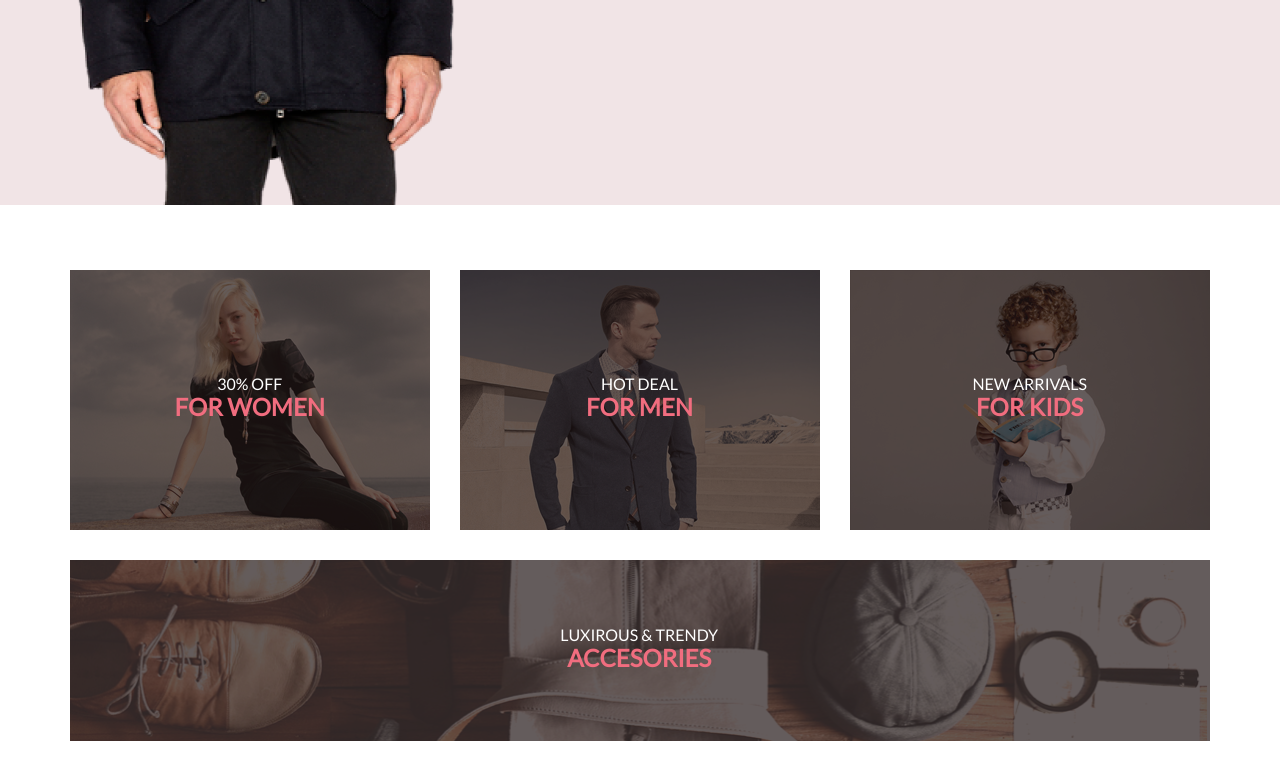
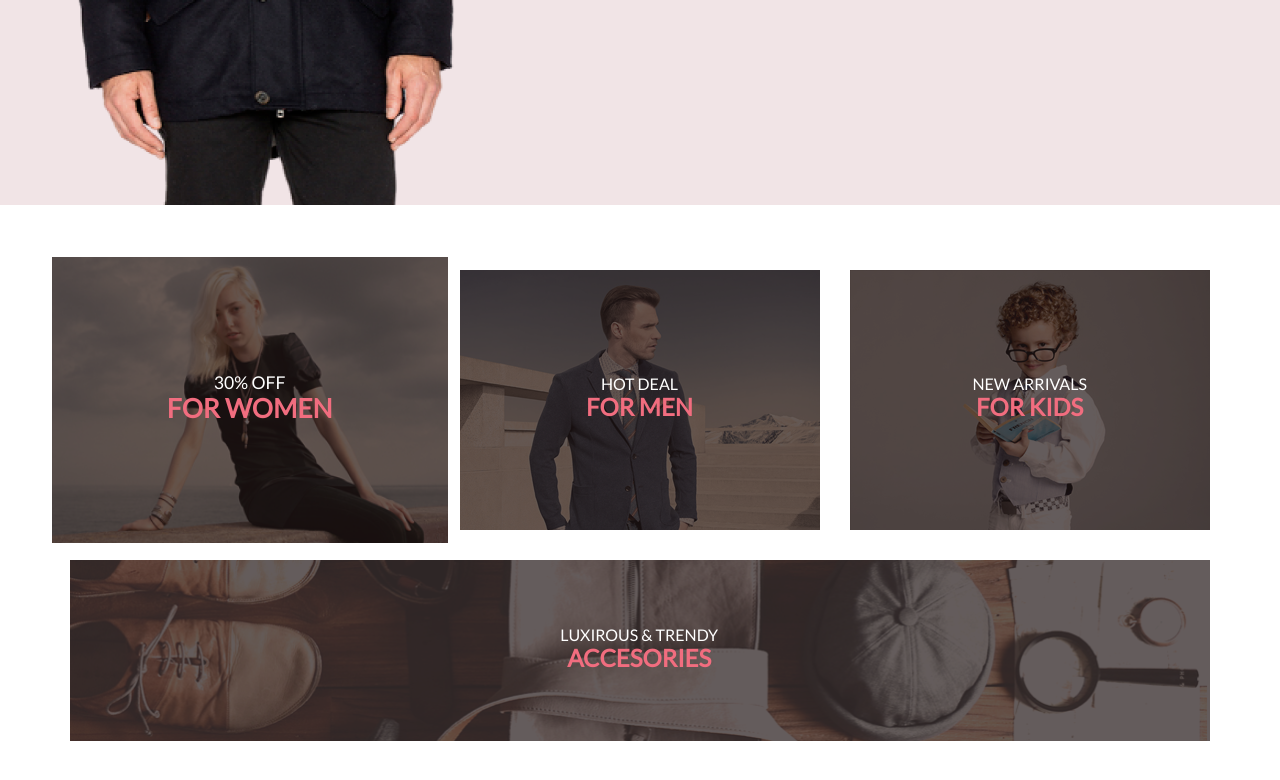
Before and after one commit to mova-es/Brand-shop, a plain HTML site: page index.html in a window 1280 px wide. In both pictures the pointer is over the element 250 px from the left and 1034 px from the top of the page. Shown: the part 634-1414 px from the top of the page. Drawn offline with Linux system fonts and the light colour scheme.

Commit message:
files updated

```diff
--- a/index.html
+++ b/index.html
@@ -232,14 +232,14 @@
                   <h4 class="subscribe__heading">SUBSCRIBE</h4>
                   <p class="subscribe__text">FOR OUR NEWLETTER AND PROMOTION</p>
                 </div>
-                <div class="part2__subscribe__buttons">
+                <form class="part2__subscribe__buttons">
                   <input
                     type="email"
                     placeholder="Enter Your Email"
                     class="button_input_email"
                   />
                   <button type="submit" class="button__subscribe">Subscribe</button>
-                </div>
+                </form>
               </div>
             </div>
           </div>
--- a/style.css
+++ b/style.css
@@ -141,6 +141,15 @@ cursor: pointer;
   position: relative;
   background: #211616;
   border: none;
+  cursor: pointer;
+  transition: 1s ease;
+}
+
+.item_1:hover,
+.item_2:hover,
+.item_3:hover,
+.item_4:hover {
+transform: scale(1.1);
 }
 
 .categories_links {
@@ -555,6 +564,7 @@ cursor: pointer;
   display: flex;
   justify-content: center;
   align-items: center;
+  cursor: pointer;
 }
 
 .part3 {
```
